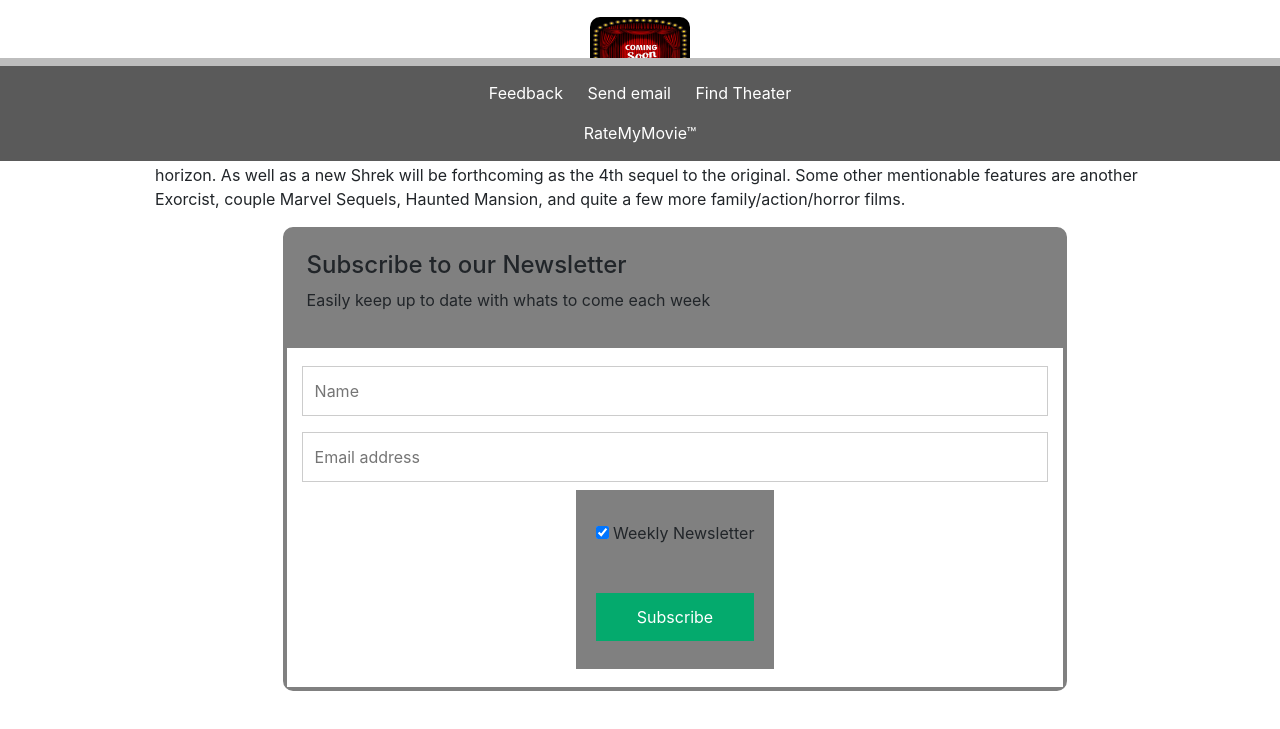
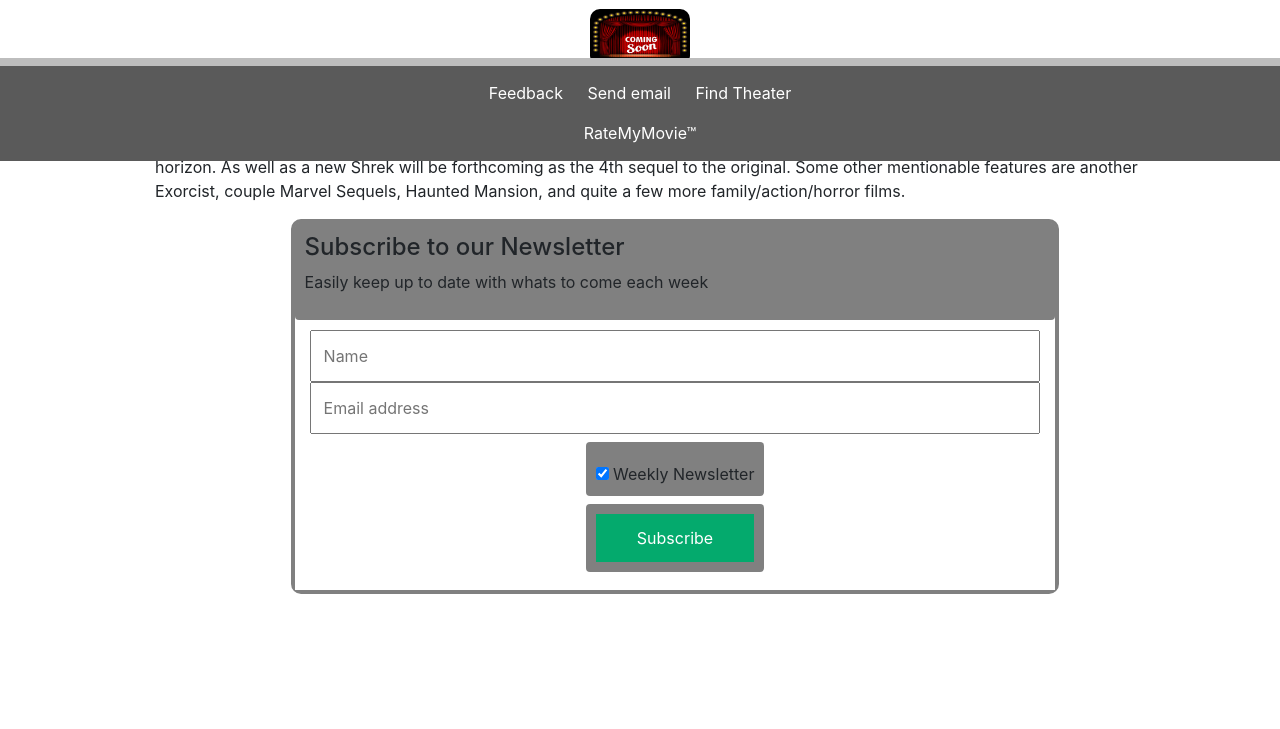
Before and after one commit to shinyuta/Rate-My-Movie, a plain HTML site: page newsletter/newsletter.html in a window 1280 px wide. Shown: the part 639-1368 px from the top of the page. Drawn offline with nearby package versions, Linux system fonts and the light colour scheme.

Commit message:
Updated CSS search bar

```diff
--- a/landing/assets/style.css
+++ b/landing/assets/style.css
@@ -244,6 +244,7 @@ img {
 
 .topnav .search-container {
     float: right;
+    margin-right: 20px;
 }
 
 .topnav input[type=text] {
@@ -251,14 +252,12 @@ img {
     margin-top: 8px;
     font-size: 17px;
     border: none;
-
 }
 
 .search {
     border: 2px solid var(--Main);
     padding: 0.5rem 1rem;
     border-radius: 8px;
-    margin-right:20px;
 }
 
 .topnav .search-container button {
--- a/newsletter/assets/style.css
+++ b/newsletter/assets/style.css
@@ -64,6 +64,10 @@ img {
 
 }
 
+#newsletterBox {
+    margin: 8px 0;
+}
+
 #footerlist li {
     padding-left:10px;
     padding-right:10px;
@@ -123,6 +127,7 @@ img {
 
 .topnav .search-container {
     float: right;
+    margin-right: 20px;
 }
 
 .topnav input[type=text] {
@@ -130,15 +135,15 @@ img {
     margin-top: 8px;
     font-size: 17px;
     border: none;
-
 }
 
 .search {
   border: 2px solid var(--Main);
   padding: 0.5rem 1rem;
   border-radius: 8px;
-  margin-right:20px;
 }
+
+
 
 /* Fix the unwanted white border around search button */
 .topnav .search-container button {
@@ -233,10 +238,12 @@ img {
 
   /* Add some padding and a grey background color to containers */
   .containerNews {
-    padding: 20px;
+    padding: 10px;
     background-color: grey;
     align-items: center;
     justify-content: center;
+    border-radius: 4px;
+
     /* display: flex;
     flex-wrap: wrap; */
   }
@@ -245,15 +252,17 @@ img {
   input[type=text], input[type=submit] {
     width: 100%;
     padding: 12px;
-    margin: 8px 0;
+    /* margin: 0px 0; */
     display: inline-block;
-    border: 1px solid #ccc;
+    /* border: 1px solid #ccc; */
     box-sizing: border-box;
+
   }
 
   /* Add margins to the checkbox */
   input[type=checkbox] {
-    margin-top: 16px;
+    margin-top: 15px;
+
   }
 
   /* Style the submit button */
--- a/newsletter/newsletter.html
+++ b/newsletter/newsletter.html
@@ -15,8 +15,9 @@
         <a href="../landing/landing.html">Home</a>
         <a class="active" href="../newsletter/newsletter.html">Newsletter</a>
         <a href="../searchpage/searchpage.html">Search</a>
-
-        <div class="search-container">
+<!--
+        id = "searchBox" -->
+        <div  class="search-container">
           <form id = 'form' action="../searchpage/searchpage.html">
             <!-- action="/action_page.php" -->
             <input type = 'text' placeholder="Search..." id="search"
@@ -97,7 +98,7 @@
                     <div class="container" style="background-color:white">
                         <input type="text" placeholder="Name" name="name" required>
                         <input type="text" placeholder="Email address" name="mail" required>
-                        <label><div class="containerNews">
+                        <label><div id = "newsletterBox" class="containerNews">
                             <input type="checkbox" checked="checked" name="subscribe"> Weekly Newsletter
                         </label>
                     </div>
--- a/searchpage/assets/style.css
+++ b/searchpage/assets/style.css
@@ -126,6 +126,7 @@ img {
 
 .topnav .search-container {
     float: right;
+    margin-right: 20px;
 }
 
 .topnav input[type=text] {
@@ -133,14 +134,12 @@ img {
     margin-top: 8px;
     font-size: 17px;
     border: none;
-
 }
 
 .search {
     border: 2px solid var(--Main);
     padding: 0.5rem 1rem;
     border-radius: 8px;
-    margin-right:20px;
 }
 
 .topnav .search-container button {
```
